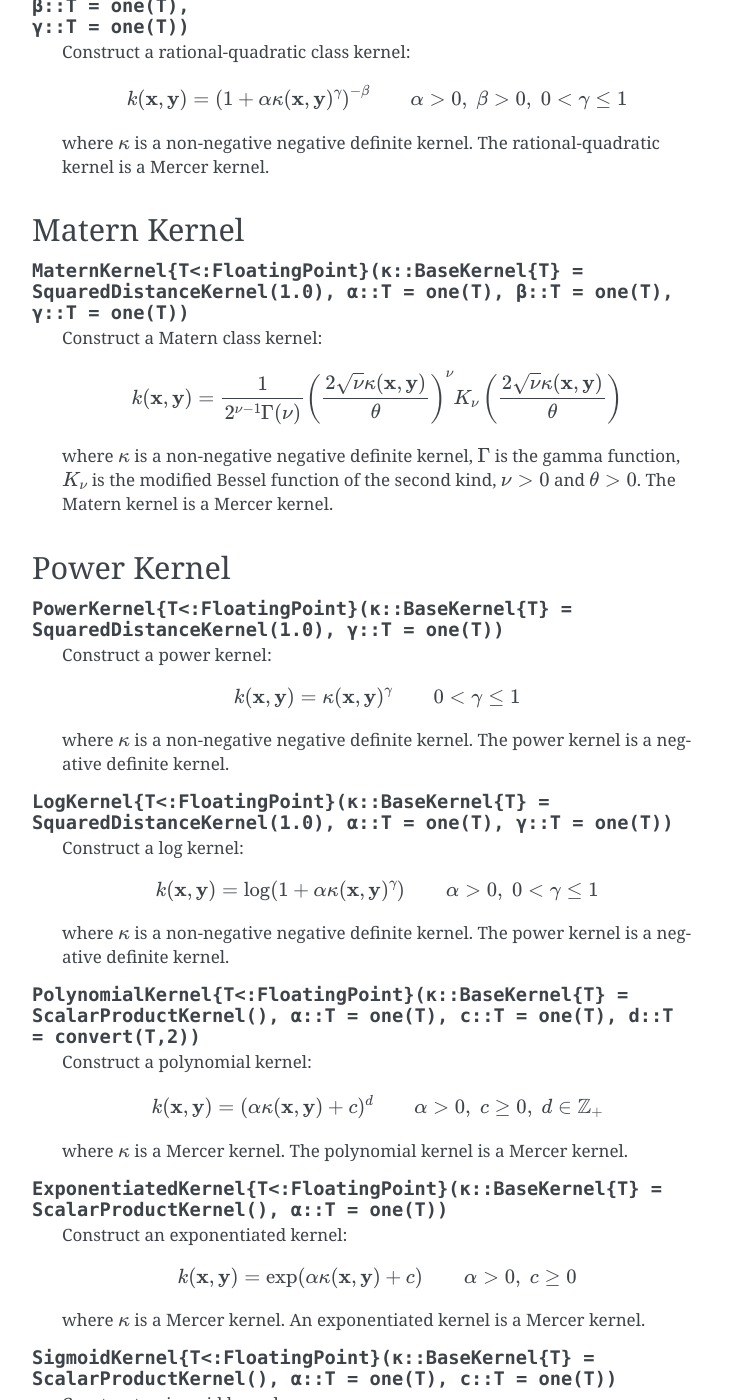
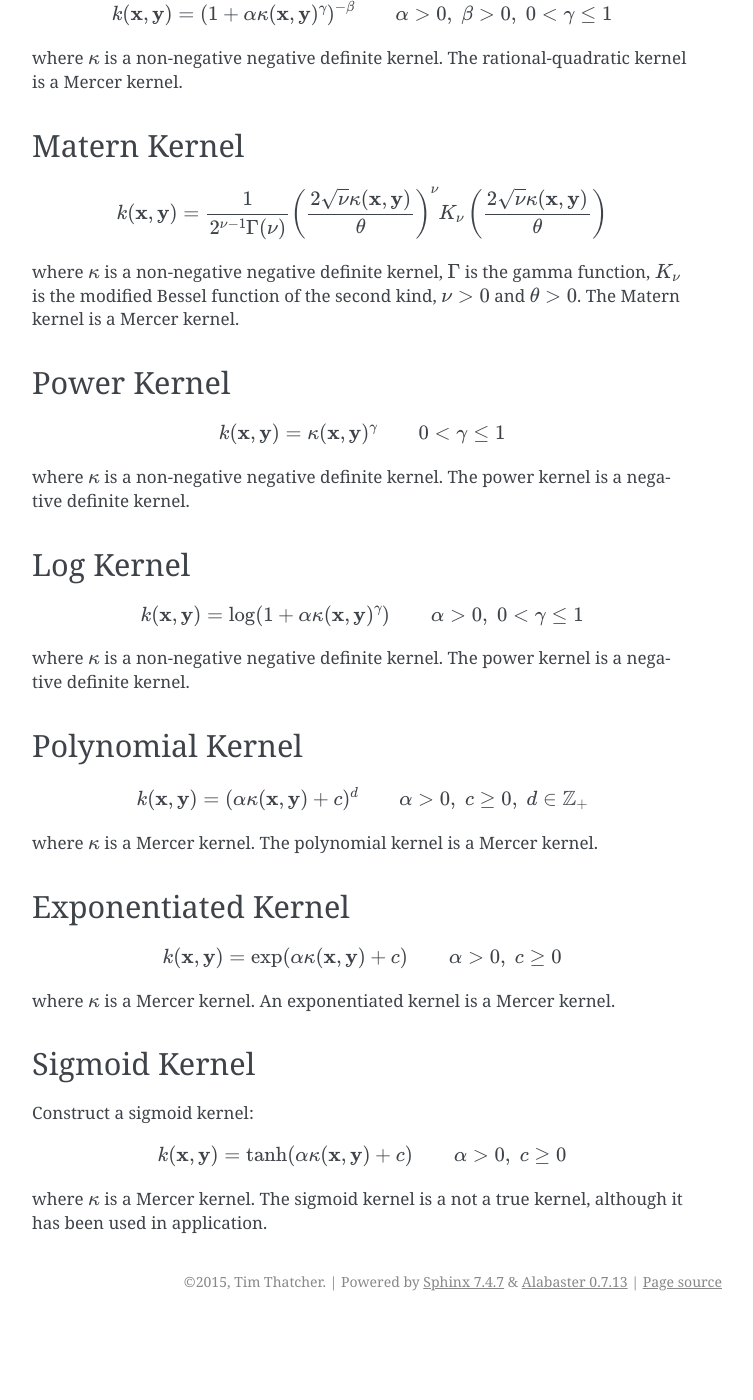
Before and after one commit to trthatcher/MLKernels.jl, a Sphinx documentation site: the page built from doc/compositekernels.rst, in a window 1280 px wide and 1400 px high, scrolled down 837 px. Shown: the whole window, without its empty margins (388-1141 px from the left). Built offline with Sphinx 7.4.7, drawn with Linux system fonts in a browser that asks for light colours; after the commit the page ends 2158 px from its top, so only the background shows below that; some of the changed text lies outside the part shown.

Commit message:
Expanded tests, fixed kernelmatrix interface, updated documentation

```diff
--- a/doc/compositekernels.rst
+++ b/doc/compositekernels.rst
@@ -21,102 +21,82 @@ complex kernels. Formally:
 Exponential Kernel
 ------------------
 
-.. function:: ExponentialKernel{T<:FloatingPoint}(κ::BaseKernel{T} = SquaredDistanceKernel(1.0), α::T = one(T), γ::T = one(T))
+Construct an exponential class kernel:
 
-    Construct an exponential class kernel:
+.. math::
 
-    .. math::
+    k(\mathbf{x},\mathbf{y}) = \exp\left(-\alpha \kappa(\mathbf{x},\mathbf{y})^{\gamma}\right) \qquad \alpha > 0, \; 0 < \gamma \leq 1
 
-        k(\mathbf{x},\mathbf{y}) = \exp\left(-\alpha \kappa(\mathbf{x},\mathbf{y})^{\gamma}\right) \qquad \alpha > 0, \; 0 < \gamma \leq 1
-
-    where :math:`\kappa` is a non-negative negative definite kernel. When :math:`\kappa` is the
-    squared distance kernel, then :math:`k` is the radial basis (Gaussian) kernel.
+where :math:`\kappa` is a non-negative negative definite kernel. When :math:`\kappa` is the
+squared distance kernel, then :math:`k` is the radial basis (Gaussian) kernel.
 
 Rational-Quadratic Kernel
 -------------------------
 
-.. function:: RationalQuadraticKernel{T<:FloatingPoint}(
-                κ::BaseKernel{T} = SquaredDistanceKernel(1.0),
-                α::T = one(T),
-                β::T = one(T),
-                 γ::T = one(T))
+.. math::
 
-    Construct a rational-quadratic class kernel:
+    k(\mathbf{x},\mathbf{y}) = \left(1 +\alpha \kappa(\mathbf{x},\mathbf{y})^{\gamma}\right)^{-\beta} \qquad \alpha > 0, \; \beta > 0, \; 0 < \gamma \leq 1
 
-    .. math::
-
-        k(\mathbf{x},\mathbf{y}) = \left(1 +\alpha \kappa(\mathbf{x},\mathbf{y})^{\gamma}\right)^{-\beta} \qquad \alpha > 0, \; \beta > 0, \; 0 < \gamma \leq 1
-
-    where :math:`\kappa` is a non-negative negative definite kernel. The rational-quadratic
-    kernel is a Mercer kernel.
+where :math:`\kappa` is a non-negative negative definite kernel. The rational-quadratic
+kernel is a Mercer kernel.
 
 Matern Kernel
 -------------
 
-.. function:: MaternKernel{T<:FloatingPoint}(κ::BaseKernel{T} = SquaredDistanceKernel(1.0), α::T = one(T), β::T = one(T), γ::T = one(T))
+.. math::
 
-    Construct a Matern class kernel:
+    k(\mathbf{x},\mathbf{y}) = \frac{1}{2^{\nu-1}\Gamma(\nu)} \left(\frac{2\sqrt{\nu}\kappa(\mathbf{x},\mathbf{y})}{\theta}\right)^{\nu} K_{\nu}\left(\frac{2\sqrt{\nu}\kappa(\mathbf{x},\mathbf{y})}{\theta}\right)
 
-    .. math::
-
-        k(\mathbf{x},\mathbf{y}) = \frac{1}{2^{\nu-1}\Gamma(\nu)} \left(\frac{2\sqrt{\nu}\kappa(\mathbf{x},\mathbf{y})}{\theta}\right)^{\nu} K_{\nu}\left(\frac{2\sqrt{\nu}\kappa(\mathbf{x},\mathbf{y})}{\theta}\right)
-
-    where :math:`\kappa` is a non-negative negative definite kernel, :math:`\Gamma` is the gamma
-    function, :math:`K_{\nu}` is the modified Bessel function of the second kind, :math:`\nu > 0`
-    and :math:`\theta > 0`. The Matern kernel is a Mercer kernel.
+where :math:`\kappa` is a non-negative negative definite kernel, :math:`\Gamma` is the gamma
+function, :math:`K_{\nu}` is the modified Bessel function of the second kind, :math:`\nu > 0`
+and :math:`\theta > 0`. The Matern kernel is a Mercer kernel.
 
 Power Kernel
 ------------
 
-.. function:: PowerKernel{T<:FloatingPoint}(κ::BaseKernel{T} = SquaredDistanceKernel(1.0), γ::T = one(T))
+.. math::
 
-    Construct a power kernel:
+    k(\mathbf{x},\mathbf{y}) = \kappa(\mathbf{x},\mathbf{y})^{\gamma} \qquad 0 < \gamma \leq 1
 
-    .. math::
+where :math:`\kappa` is a non-negative negative definite kernel. The power kernel is a
+negative definite kernel.
 
-        k(\mathbf{x},\mathbf{y}) = \kappa(\mathbf{x},\mathbf{y})^{\gamma} \qquad 0 < \gamma \leq 1
+Log Kernel
+----------
 
-    where :math:`\kappa` is a non-negative negative definite kernel. The power kernel is a
-    negative definite kernel.
+.. math::
 
-.. function:: LogKernel{T<:FloatingPoint}(κ::BaseKernel{T} = SquaredDistanceKernel(1.0), α::T = one(T), γ::T = one(T))
+    k(\mathbf{x},\mathbf{y}) = \log(1 + \alpha\kappa(\mathbf{x},\mathbf{y})^{\gamma}) \qquad \alpha > 0, \; 0 < \gamma \leq 1
 
-    Construct a log kernel:
+where :math:`\kappa` is a non-negative negative definite kernel. The power kernel is a
+negative definite kernel.
 
-    .. math::
+Polynomial Kernel
+-----------------
 
-        k(\mathbf{x},\mathbf{y}) = \log(1 + \alpha\kappa(\mathbf{x},\mathbf{y})^{\gamma}) \qquad \alpha > 0, \; 0 < \gamma \leq 1
+.. math::
 
-    where :math:`\kappa` is a non-negative negative definite kernel. The power kernel is a
-    negative definite kernel.
+    k(\mathbf{x},\mathbf{y}) = (\alpha\kappa(\mathbf{x},\mathbf{y}) + c)^d \qquad \alpha > 0, \; c \geq 0, \; d \in \mathbb{Z}_{+}
 
-.. function:: PolynomialKernel{T<:FloatingPoint}(κ::BaseKernel{T} = ScalarProductKernel(), α::T = one(T), c::T = one(T), d::T = convert(T,2))
+where :math:`\kappa` is a Mercer kernel. The polynomial kernel is a Mercer kernel.
 
-    Construct a polynomial kernel:
+Exponentiated Kernel
+--------------------
 
-    .. math::
+.. math::
 
-        k(\mathbf{x},\mathbf{y}) = (\alpha\kappa(\mathbf{x},\mathbf{y}) + c)^d \qquad \alpha > 0, \; c \geq 0, \; d \in \mathbb{Z}_{+}
+    k(\mathbf{x},\mathbf{y}) = \exp(\alpha\kappa(\mathbf{x},\mathbf{y}) + c) \qquad \alpha > 0, \; c \geq 0
 
-    where :math:`\kappa` is a Mercer kernel. The polynomial kernel is a Mercer kernel.
+where :math:`\kappa` is a Mercer kernel. An exponentiated kernel is a Mercer kernel.
 
-.. function:: ExponentiatedKernel{T<:FloatingPoint}(κ::BaseKernel{T} = ScalarProductKernel(), α::T = one(T))
+Sigmoid Kernel
+--------------
 
-    Construct an exponentiated kernel:
+Construct a sigmoid kernel:
 
-    .. math::
+.. math::
 
-        k(\mathbf{x},\mathbf{y}) = \exp(\alpha\kappa(\mathbf{x},\mathbf{y}) + c) \qquad \alpha > 0, \; c \geq 0
+    k(\mathbf{x},\mathbf{y}) = \tanh(\alpha\kappa(\mathbf{x},\mathbf{y}) + c) \qquad \alpha > 0, \; c \geq 0
 
-    where :math:`\kappa` is a Mercer kernel. An exponentiated kernel is a Mercer kernel.
-
-.. function:: SigmoidKernel{T<:FloatingPoint}(κ::BaseKernel{T} = ScalarProductKernel(), α::T = one(T), c::T = one(T))
-
-    Construct a sigmoid kernel:
-
-    .. math::
-
-        k(\mathbf{x},\mathbf{y}) = \tanh(\alpha\kappa(\mathbf{x},\mathbf{y}) + c) \qquad \alpha > 0, \; c \geq 0
-
-    where :math:`\kappa` is a Mercer kernel. The sigmoid kernel is a not a true kernel, although
-    it has been used in application.
+where :math:`\kappa` is a Mercer kernel. The sigmoid kernel is a not a true kernel, although
+it has been used in application.
```
Also changed, not shown: doc/index.rst (+3 -12 lines), doc/interface.rst (added, +23 -0 lines), 3 other files.
